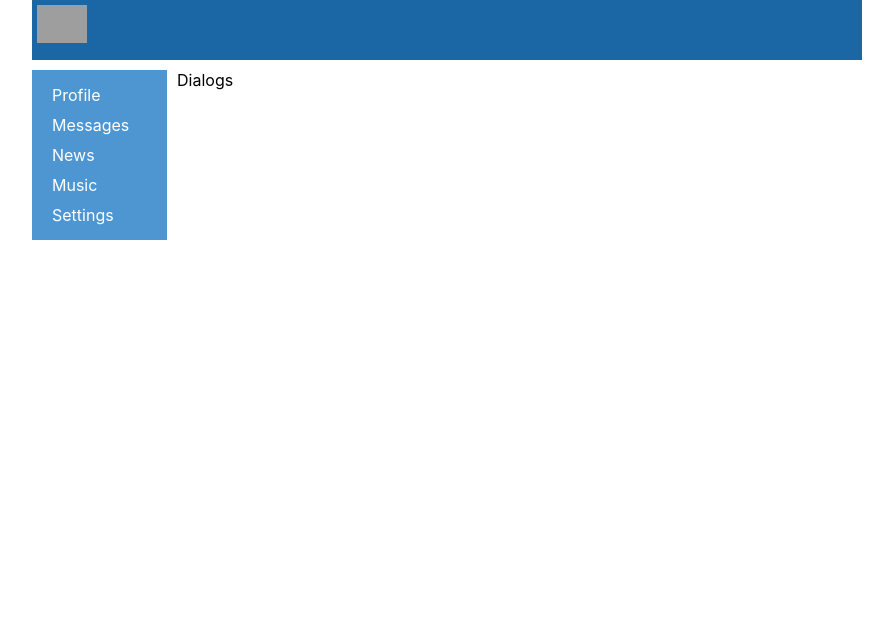
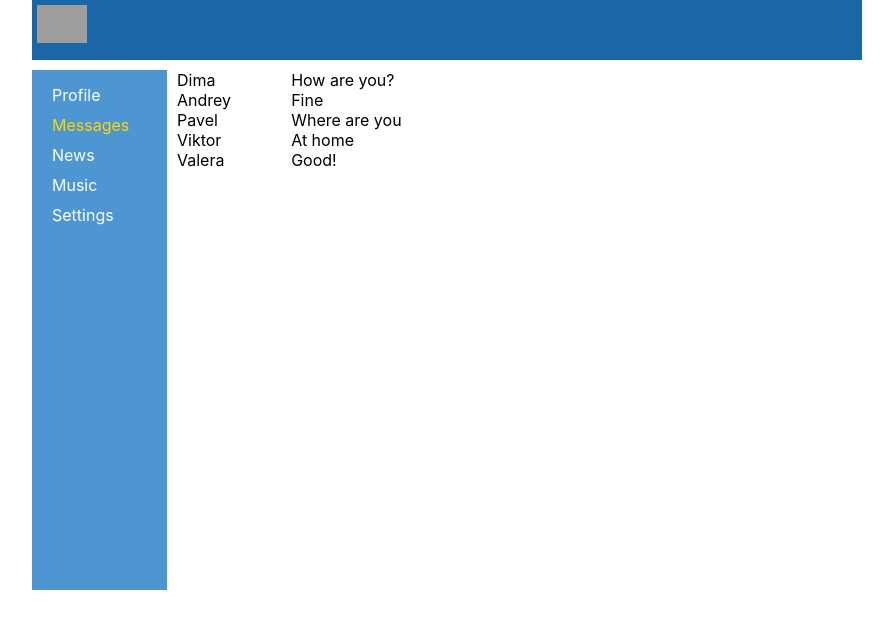
Before and after one commit to SergeyichNik/socialNetwork_Ts, a React (Create React App) app: page /Dialogs in a window 1280 px wide. Shown: the top 628 px of the page, without its empty margins (193-1086 px from the left). Built offline with nearby package versions, Linux system fonts and the light colour scheme; grey boxes are pictures that could not be loaded.

Commit message:
dialogs add

```diff
--- a/src/conponents/Dialogs/Dialogs.module.css
+++ b/src/conponents/Dialogs/Dialogs.module.css
@@ -0,0 +1,19 @@
+.dialogs {
+    display: grid;
+    grid-template-columns: 2fr 10fr;
+}
+
+.dialogsItems {
+
+}
+
+.dialog {
+
+}
+.messages {
+
+}
+
+.message {
+
+}
--- a/src/conponents/Dialogs/Dialogs.tsx
+++ b/src/conponents/Dialogs/Dialogs.tsx
@@ -1,9 +1,23 @@
-import classes from "Dialogs.module.css";
+import classes from "./Dialogs.module.css";
 
 export const Dialogs = () => {
     return (
-        <div>
-            Dialogs
+        <div className={classes.dialogs}>
+            <div className={classes.dialogsItems}>
+                <div className={classes.dialog}>Dima</div>
+                <div className={classes.dialog}>Andrey</div>
+                <div className={classes.dialog}>Pavel</div>
+                <div className={classes.dialog}>Viktor</div>
+                <div className={classes.dialog}>Valera</div>
+            </div>
+            <div className={classes.messages}>
+                <div className={classes.message}>How are you?</div>
+                <div className={classes.message}>Fine</div>
+                <div className={classes.message}>Where are you</div>
+                <div className={classes.message}>At home</div>
+                <div className={classes.message}>Good!</div>
+            </div>
+
         </div>
     )
 }
--- a/src/conponents/Navigation/Navigation.module.css
+++ b/src/conponents/Navigation/Navigation.module.css
@@ -1,17 +1,22 @@
 
 .appNav {
+    min-height: 500px;
     grid-area: nav;
     padding: 10px 20px;
     background-color: #4E96D2;
 }
 
-.link {
+.appNav a {
     text-decoration-line: none;
     text-align: start;
     color: white;
     line-height: 30px;
 }
 
+.appNav a.active {
+    color: gold;
+}
+
 .appMainContent {
     grid-area: content;
     background-color: #fff;
--- a/src/conponents/Navigation/Navigation.tsx
+++ b/src/conponents/Navigation/Navigation.tsx
@@ -1,5 +1,5 @@
 import React from "react";
-import { NavLink } from "react-router-dom";
+import {NavLink} from "react-router-dom";
 import classes from './Navigation.module.css';
 
 const Navigation = () => {
@@ -7,21 +7,21 @@ const Navigation = () => {
         <div className={classes.appNav}>
 
             <div>
-                <NavLink className={classes.link} to={'/Profile'}>Profile</NavLink>
+                <NavLink className = { navData => navData.isActive ? classes.active : classes.item } to={'/Profile'}>Profile</NavLink>
             </div>
 
             <div>
-                <NavLink className={classes.link} to={'/Dialogs'}>Messages</NavLink>
+                <NavLink className={ navData => navData.isActive ? classes.active : classes.item } to={'/Dialogs'}>Messages</NavLink>
             </div>
 
             <div>
-                <NavLink className={classes.link} to={'/News'}>News</NavLink>
+                <NavLink className={ navData => navData.isActive ? classes.active : classes.item } to={'/News'}>News</NavLink>
             </div>
 
             <div>
-                <NavLink className={classes.link} to={'/Music'}>Music</NavLink>
+                <NavLink className={ navData => navData.isActive ? classes.active : classes.item } to={'/Music'}>Music</NavLink>
             </div>
-            <NavLink className={classes.link} to={'/Settings'}>Settings</NavLink>
+            <NavLink className={ navData => navData.isActive ? classes.active : classes.item } to={'/Settings'}>Settings</NavLink>
         </div>
     )
 }
```
